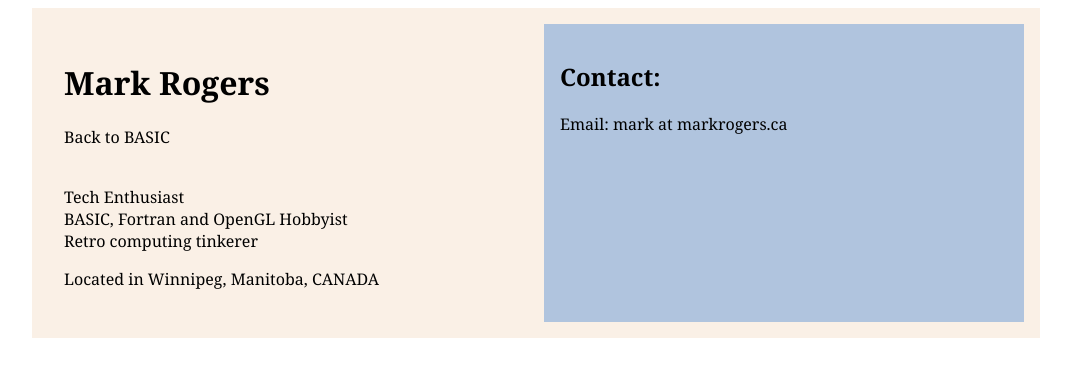
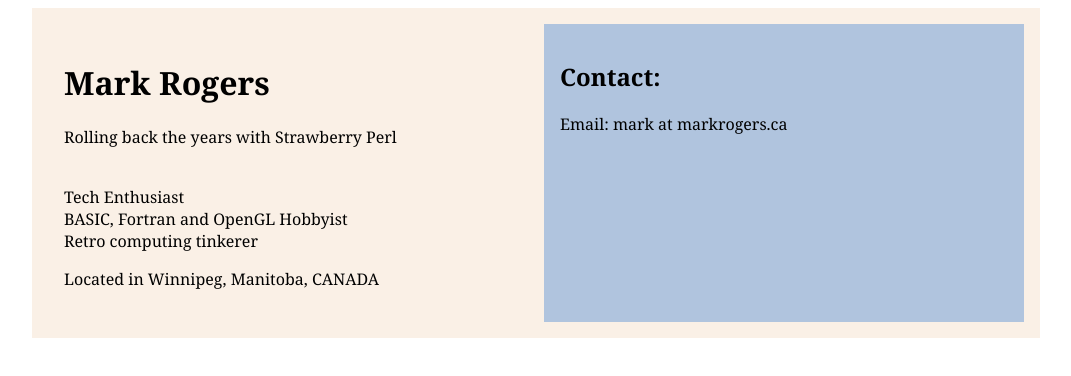
Before and after one commit to wpgitpro/wpgitpro.github.io, a plain HTML site: page index.html in a window 1280 px wide. Shown: the whole page, without its empty margins (104-1175 px from the left). Drawn offline with Linux system fonts and the light colour scheme.

Commit message:
Update index.html

```diff
--- a/index.html
+++ b/index.html
@@ -10,7 +10,7 @@
     <div class="wrapper">
         <div>
             <h1 id="name">Mark Rogers</h1>
-            <p>Back to BASIC</p
+            <p>Rolling back the years with Strawberry Perl</p
             Systems Integration Professional
             Legacy+ Application Developer</br></br>
 
```
